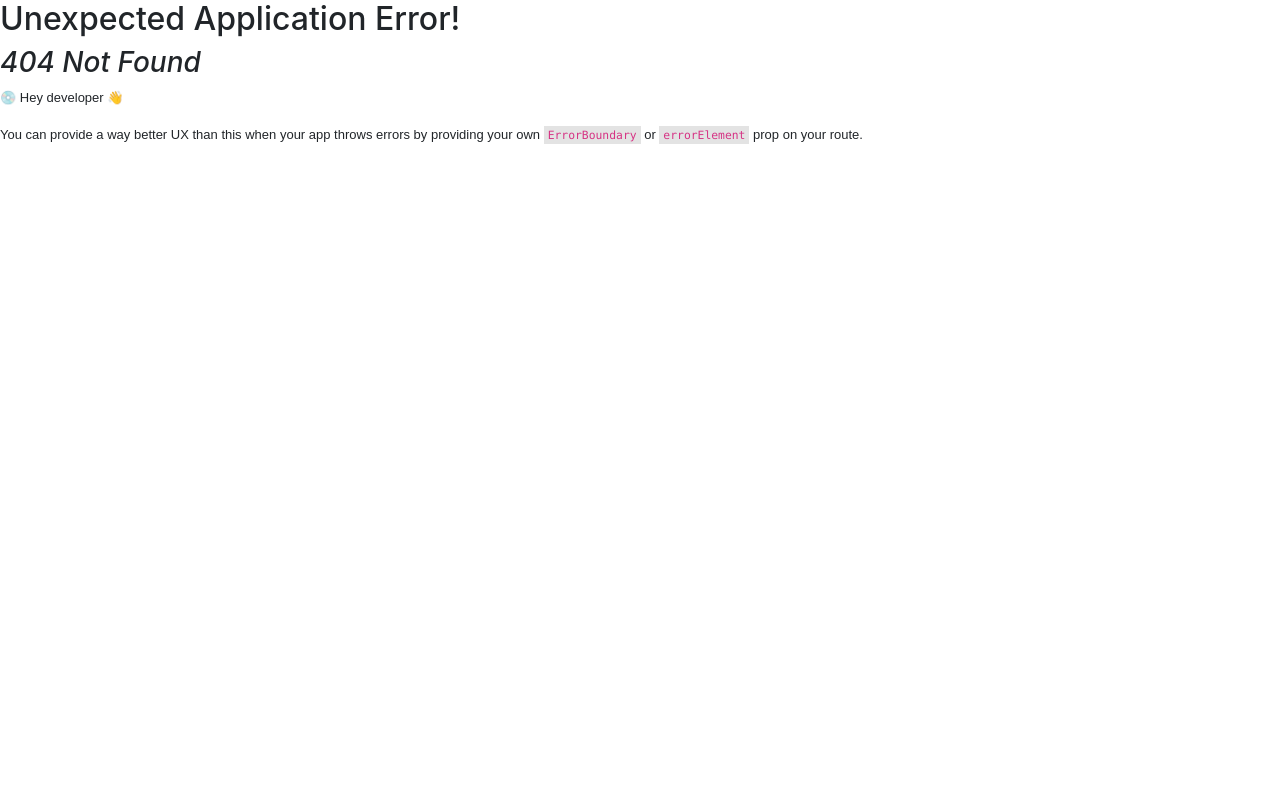
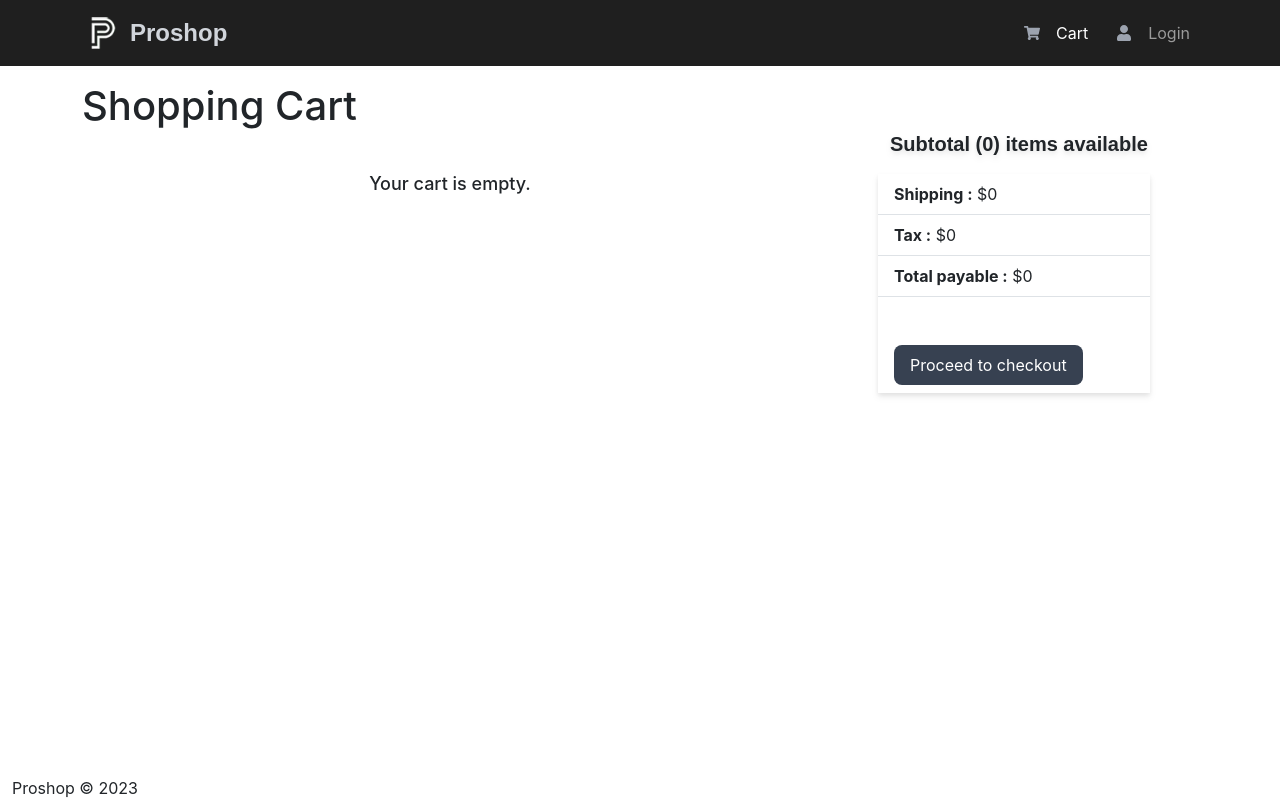
Before and after one commit to akila514/E-Commerce-Website-MERN-, a React (Create React App) app in the folder ProShop_FrontEnd/: page /cart in a window 1280 px wide. Before the commit this address had no page. Built offline with nearby package versions, Linux system fonts and the light colour scheme.

Commit message:
Cart screen added

```diff
--- a/ProShop_FrontEnd/src/components/Footer.jsx
+++ b/ProShop_FrontEnd/src/components/Footer.jsx
@@ -6,7 +6,7 @@ const Footer = () => {
 
   return (
     <footer>
-      <Container>
+      <Container className="fixed bottom-0">
         <Row>
           <Col>Proshop &copy; {currentYear}</Col>
         </Row>
--- a/ProShop_FrontEnd/src/components/Header.jsx
+++ b/ProShop_FrontEnd/src/components/Header.jsx
@@ -9,15 +9,6 @@ import { useSelector } from "react-redux";
 
 const Header = () => {
   const products = useSelector((state) => state.cart.cartItems);
-  let total = 0;
-  const [numOfCartItems, setNumOfCartItems] = useState(0);
-
-  useEffect(() => {
-    for (const item of products) {
-      total += Number(item.qty);
-    }
-    setNumOfCartItems(total);
-  }, [products]);
 
   return (
     <header>
@@ -46,9 +37,14 @@ const Header = () => {
                 <LinkContainer to="/cart">
                   <NavLink>
                     Cart
-                    <span className="ml-2 rounded-full px-3 text-sm py-1 bg-gray-600 text-white">
-                      {numOfCartItems}
-                    </span>
+                    {products.length > 0 && (
+                      <span className="ml-2 rounded-full px-3 text-sm py-1 bg-gray-600 text-white">
+                        {products.reduce(
+                          (a, curruntItem) => a + curruntItem.qty,
+                          0
+                        )}
+                      </span>
+                    )}
                   </NavLink>
                 </LinkContainer>
               </div>
--- a/ProShop_FrontEnd/src/index.js
+++ b/ProShop_FrontEnd/src/index.js
@@ -16,21 +16,25 @@ import HomeScreen from "./screens/HomeScreen";
 import ProductScreen from "./screens/ProductScreen";
 import { Provider } from "react-redux";
 import store from "./store/store";
+import CartScreen from "./screens/CartScreen";
 
 const router = createBrowserRouter(
   createRoutesFromElements(
     <Route path="/" element={<App />}>
       <Route index={true} path="/" element={<HomeScreen />} />
       <Route path="/products/:id" element={<ProductScreen />} />
+      <Route path="/cart" element={<CartScreen />} />
     </Route>
   )
 );
 
 const root = ReactDOM.createRoot(document.getElementById("root"));
 root.render(
-  <Provider store={store}>
-    <RouterProvider router={router} />
-  </Provider>
+  <React.StrictMode>
+    <Provider store={store}>
+      <RouterProvider router={router} />
+    </Provider>
+  </React.StrictMode>
 );
 
 reportWebVitals();
--- /dev/null
+++ b/ProShop_FrontEnd/src/screens/CartScreen.jsx
@@ -0,0 +1,116 @@
+import React from "react";
+import {
+  Col,
+  Form,
+  Image,
+  ListGroup,
+  ListGroupItem,
+  Row,
+} from "react-bootstrap";
+import { useDispatch, useSelector } from "react-redux";
+import { Link } from "react-router-dom";
+import { cartActions } from "../store/cartSlice";
+import { FaTrashAlt } from "react-icons/fa";
+
+const CartScreen = () => {
+  const cartDetails = useSelector((state) => state.cart);
+
+  const products = useSelector((state) => state.cart.cartItems);
+  const dispatch = useDispatch();
+
+  const qtyChangeHandler = (product, qty) => {
+    dispatch(
+      cartActions.addToCart({ product: { ...product }, qty: Number(qty) })
+    );
+  };
+
+  return (
+    <Row>
+      <Col md={8}>
+        <h1 className="mb-10">Shopping Cart</h1>
+        {products.length === 0 ? (
+          <h1 className="text-center text-lg">Your cart is empty.</h1>
+        ) : (
+          <ListGroup variant="flush">
+            {products.map((product) => (
+              <ListGroupItem key={product._id}>
+                <Row>
+                  <Col md={2}>
+                    <Image src={product.image} fluid rounded />
+                  </Col>
+                  <Col md={4} className="flex items-center">
+                    <Link
+                      to={`/products/${product._id}`}
+                      className="text-blue-500 hover:underline"
+                    >
+                      {product.name}
+                    </Link>
+                  </Col>
+                  <Col md={2} className="flex items-center">
+                    <p className="text-center flex my-auto mx-auto">
+                      ${product.price}
+                    </p>
+                  </Col>
+                  <Col md={2} className="flex items-center">
+                    <Form.Control
+                      as="select"
+                      value={product.qty}
+                      onChange={(e) => {
+                        qtyChangeHandler(product, e.target.value);
+                      }}
+                    >
+                      {[...Array(product.countInStock).keys()].map((qty) => (
+                        <option key={qty + 1} value={qty + 1}>
+                          {qty + 1}
+                        </option>
+                      ))}
+                    </Form.Control>
+                  </Col>
+                  <Col md={2} className="flex items-center">
+                    <button className="flex flex-row items-center mt-2 md:mt-0">
+                      <FaTrashAlt
+                        size={20}
+                        className="hover:cursor-pointer sm:mt-5 flex my-auto mx-auto"
+                      />
+                      <span className="flex md:hidden ml-5 md:ml-0">
+                        Delete
+                      </span>
+                    </button>
+                  </Col>
+                </Row>
+              </ListGroupItem>
+            ))}
+          </ListGroup>
+        )}
+      </Col>
+      <Col md={4}>
+        <Row className="drop-shadow-md rounded-xl p-5">
+          <p className="text-xl font-bold">
+            Subtotal ({products.reduce((acc, pro) => acc + pro.qty, 0)}) items
+            available
+          </p>
+          <ListGroup variant="flush">
+            <ListGroupItem>
+              <span className="font-bold">Shipping :</span> $
+              {cartDetails.shippingPrice}
+            </ListGroupItem>
+            <ListGroupItem>
+              <span className="font-bold">Tax :</span> ${cartDetails.taxPrice}
+            </ListGroupItem>
+            <ListGroupItem>
+              <span className="font-bold">Total payable :</span> $
+              {cartDetails.totalPrice}
+            </ListGroupItem>
+            <ListGroupItem>
+              <button className="bg-gray-700 rounded-lg text-white px-3 py-2 mt-10">
+                Proceed to checkout
+              </button>
+            </ListGroupItem>
+          </ListGroup>
+        </Row>
+      </Col>
+    </Row>
+  );
+};
+
+export default CartScreen;
--- a/ProShop_FrontEnd/src/store/cartSlice.js
+++ b/ProShop_FrontEnd/src/store/cartSlice.js
@@ -20,11 +20,11 @@ const cartSlice = createSlice({
       );
 
       if (existingItemIndex >= 0) {
-        state.cartItems[existingItemIndex].qty += action.payload.qty;
+        state.cartItems[existingItemIndex].qty = Number(action.payload.qty);
       } else {
         state.cartItems = [
           ...state.cartItems,
-          { ...action.payload.product, qty: action.payload.qty },
+          { ...action.payload.product, qty: Number(action.payload.qty) },
         ];
       }
 
```
